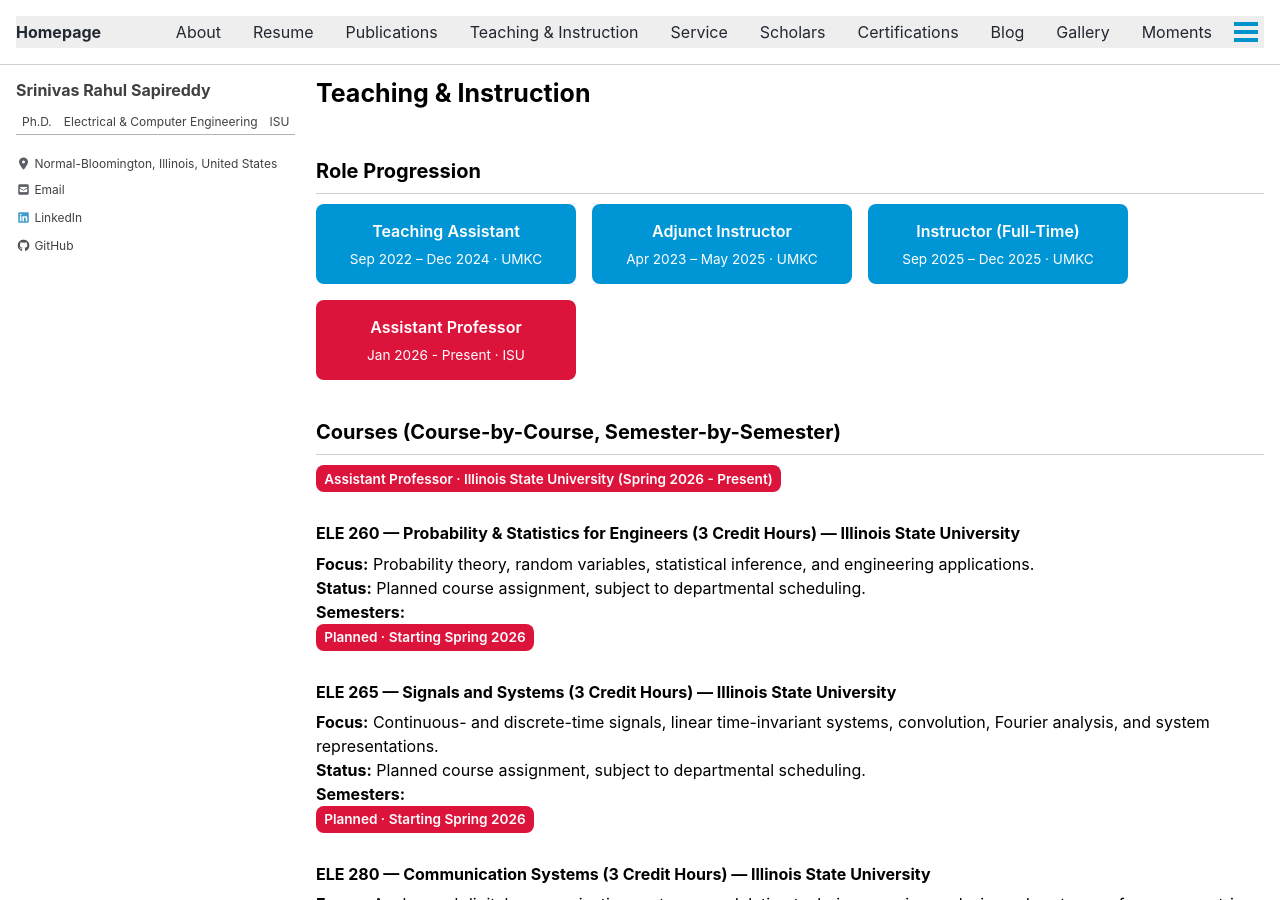
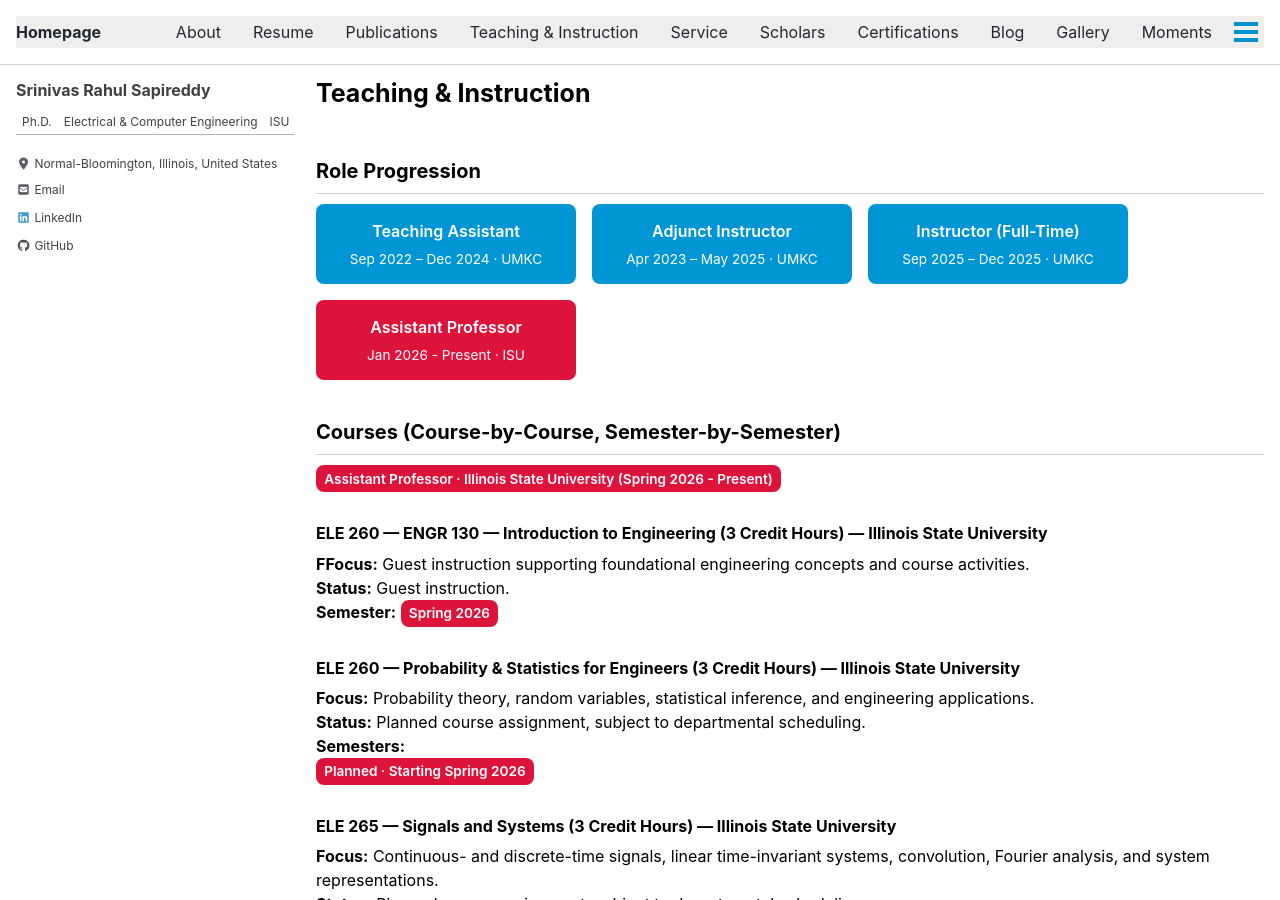
Before and after one commit to srsapireddy/srsapireddy.github.io, a Jekyll site: the page built from _pages/teaching.md, in a window 1280 px wide and 900 px high. Built offline with Jekyll 4.4.1, drawn with Linux system fonts in a browser that asks for light colours; cached includes are drawn as plain includes; nearby versions of some CDN libraries.

Commit message:
Update teaching.md

```diff
--- a/_pages/teaching.md
+++ b/_pages/teaching.md
@@ -49,6 +49,12 @@ toc: false
 
 ## Courses (Course-by-Course, Semester-by-Semester)
 <span class="badge2"> Assistant Professor · Illinois State University (Spring 2026 - Present)</span>
+
+### ELE 260 — ENGR 130 — Introduction to Engineering (3 Credit Hours) — Illinois State University
+**FFocus:** Guest instruction supporting foundational engineering concepts and course activities. <br>
+**Status:** Guest instruction. <br>
+**Semester:**
+<span class="badge2">Spring 2026</span>
 
 ### ELE 260 — Probability & Statistics for Engineers (3 Credit Hours) — Illinois State University
 **Focus:** Probability theory, random variables, statistical inference, and engineering applications. <br>
```
